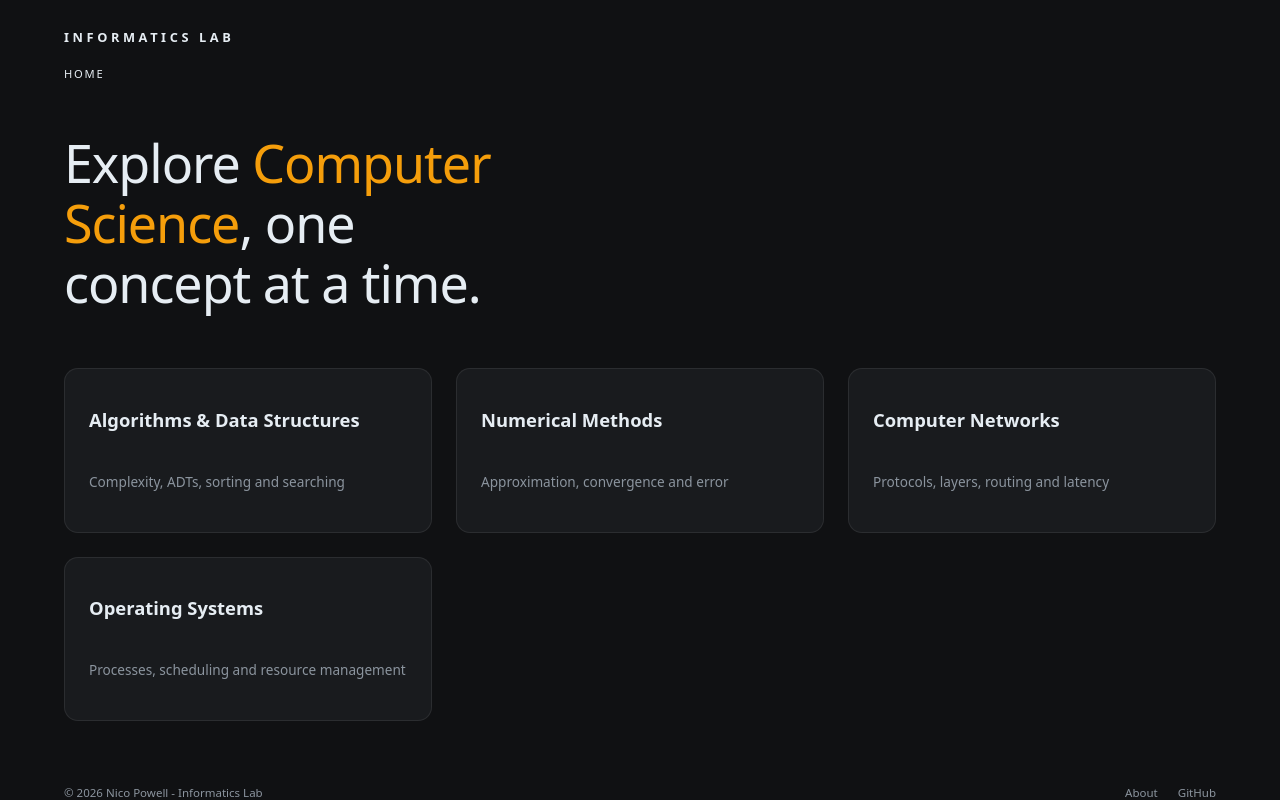
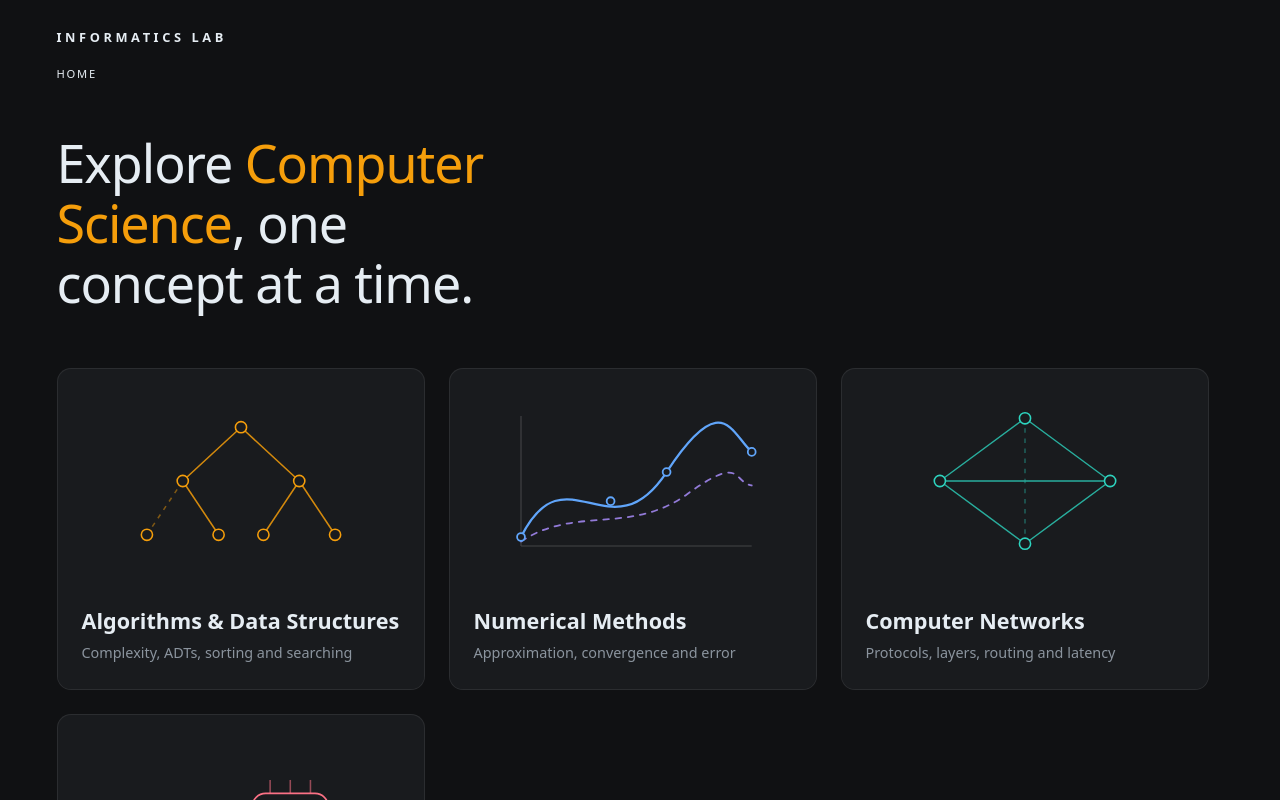
Before and after one commit to nicopowell/informatics-lab, a React (Vite) app: page / in a window 1280 px wide. Shown: the top 800 px of the page. Built offline with nearby package versions, Linux system fonts and the light colour scheme.

Commit message:
feat: use hero card variant with art for module cards

```diff
--- a/src/index.css
+++ b/src/index.css
@@ -10,3 +10,17 @@ body {
   flex-direction: column;
   min-height: 100svh;
 }
+
+h1, h2, h3, h4, h5, h6, p {
+  margin: 0;
+}
+
+html {
+  scrollbar-gutter: stable;
+  color-scheme: dark;
+}
+
+:focus-visible {
+  outline: 2px solid var(--color-text);
+  outline-offset: 2px;
+}
--- a/src/pages/ModulesPage.tsx
+++ b/src/pages/ModulesPage.tsx
@@ -1,6 +1,7 @@
 import { Link } from "react-router";
 import { MODULES } from "../data/modules";
-import './catalogue.css'
+import "./catalogue.css";
+import ModuleArt from "../components/art/moduleArt";
 
 function ModulesPage() {
 	return (
@@ -12,7 +13,14 @@ function ModulesPage() {
 
 			<div className="modules__grid">
 				{MODULES.map((module) => (
-					<Link className="module-card" to={`/${module.id}`} key={module.id}>
+					<Link
+						className="module-card module-card--hero"
+						to={`/${module.id}`}
+						key={module.id}
+					>
+						<div className="module-card__art">
+							<ModuleArt id={module.id} />
+						</div>
 						<h2 className="module-card__title">{module.title}</h2>
 						<p className="module-card__subtitle">{module.subtitle}</p>
 					</Link>
--- a/src/pages/catalogue.css
+++ b/src/pages/catalogue.css
@@ -85,6 +85,54 @@
 	color: var(--color-muted);
 }
 
+.module-card--hero {
+  position: relative;
+  justify-content: flex-end;
+  gap: 0.45rem;
+  min-height: 20rem;
+  padding: 0;
+  overflow: hidden;
+}
+
+.module-card--hero .module-card__art {
+  position: absolute;
+  inset: 0 0 auto 0;
+  height: 70%;
+  margin-bottom: 0;
+}
+
+.module-card--hero .module-card__art svg {
+  display: block;
+  width: 100%;
+  height: 100%;
+}
+
+.module-card--hero::after {
+  content: '';
+  position: absolute;
+  inset: 0;
+  pointer-events: none;
+  background: linear-gradient(
+    to bottom,
+    transparent 60%,
+    var(--color-surface) 95%
+  );
+}
+
+.module-card--hero .module-card__title {
+  position: relative;
+  z-index: 1;
+  font-size: 1.35rem;
+  padding: 0 1.5rem;
+}
+
+.module-card--hero .module-card__subtitle {
+  position: relative;
+  z-index: 1;
+  font-size: 0.9rem;
+  padding: 0 1.5rem 1.6rem;
+}
+
 .experiences__empty {
 	margin: 2.5rem 0 0;
 	color: var(--color-muted);
```
